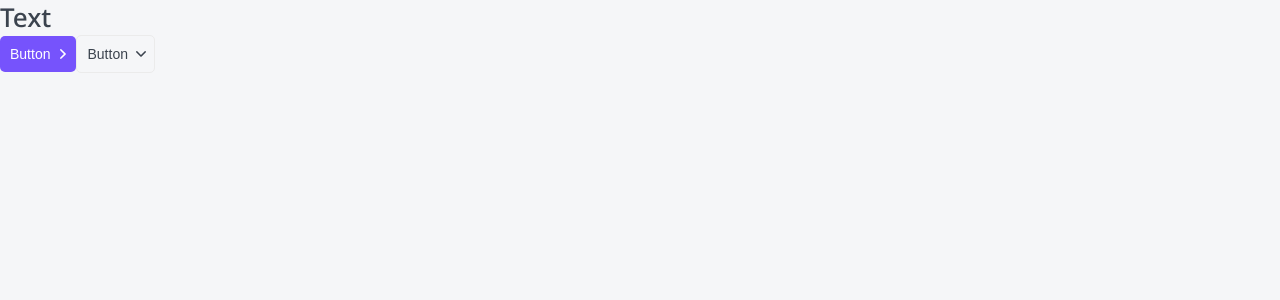
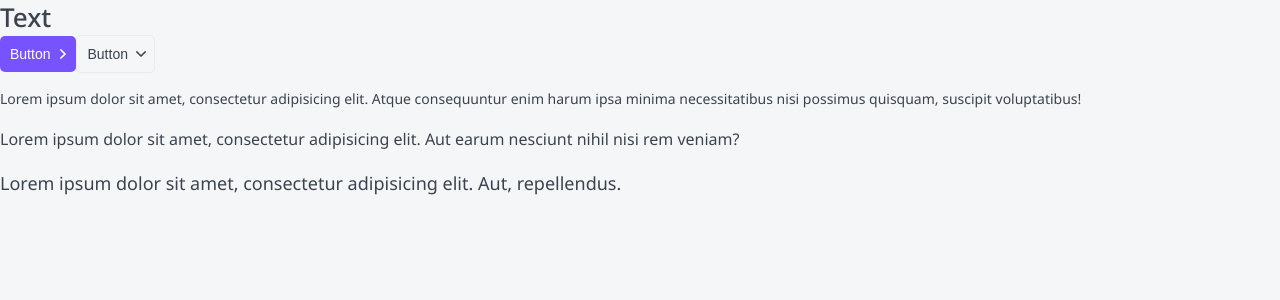
Before and after one commit to astonone/udemy-react-Next.js, a Next.js app: page / in a window 1280 px wide. Shown: the top 300 px of the page. Built offline with nearby package versions, Linux system fonts and the light colour scheme.

Commit message:
added PTag component, and improved HTag

```diff
--- /dev/null
+++ b/src/app/components/HTag/HTag.props.ts
@@ -0,0 +1,6 @@
+import {DetailedHTMLProps, HTMLAttributes, ReactNode} from 'react';
+
+export interface HTagProps extends DetailedHTMLProps<HTMLAttributes<HTMLHeadingElement>, HTMLHeadingElement>{
+    tag: 'h1' | 'h2' | 'h3';
+    children: ReactNode;
+}
--- /dev/null
+++ b/src/app/components/HTag/HTag.tsx
@@ -0,0 +1,17 @@
+import {JSX} from 'react';
+import styles from './HTag.module.css';
+import {HTagProps} from '@/app/components/HTag/HTag.props';
+import cn from 'classnames';
+
+export const HTag = ({tag, children, className, ...props}: HTagProps): JSX.Element => {
+    switch (tag) {
+        case 'h1':
+            return <h1 className={cn(styles.h1, className)} {...props}>{children}</h1>;
+        case 'h2':
+            return <h2 className={cn(styles.h2, className)} {...props}>{children}</h2>;
+        case 'h3':
+            return <h3 className={cn(styles.h3, className)} {...props}>{children}</h3>;
+        default:
+            return <></>;
+    }
+};
--- a/src/app/components/Htag/Htag.props.ts
+++ /dev/null
@@ -1,6 +0,0 @@
-import {ReactNode} from 'react';
-
-export interface HtagProps {
-    tag: 'h1' | 'h2' | 'h3';
-    children: ReactNode;
-}
--- a/src/app/components/Htag/Htag.tsx
+++ /dev/null
@@ -1,16 +0,0 @@
-import {JSX} from 'react';
-import {HtagProps} from '@/app/components/Htag/Htag.props';
-import styles from './Htag.module.css';
-
-export const Htag = ({tag, children}: HtagProps): JSX.Element => {
-    switch (tag) {
-        case 'h1':
-            return <h1 className={styles.h1}>{children}</h1>;
-        case 'h2':
-            return <h2 className={styles.h2}>{children}</h2>;
-        case 'h3':
-            return <h3 className={styles.h3}>{children}</h3>;
-        default:
-            return <></>;
-    }
-};
--- /dev/null
+++ b/src/app/components/PTag/PTag.module.css
@@ -0,0 +1,21 @@
+.ptag {
+	color: var(--gray);
+
+	font-weight: 400;
+	font-style: normal;
+}
+
+.small {
+	font-size: 14px;
+	line-height: 24px;
+}
+
+.medium {
+	font-size: 16px;
+	line-height: 24px;
+}
+
+.large {
+	font-size: 18px;
+	line-height: 29px;
+}
--- /dev/null
+++ b/src/app/components/PTag/PTag.props.ts
@@ -0,0 +1,6 @@
+import {DetailedHTMLProps, HTMLAttributes, ReactNode} from 'react';
+
+export interface PTagProps extends DetailedHTMLProps<HTMLAttributes<HTMLParagraphElement>, HTMLParagraphElement>{
+    size?: 's' | 'm' | 'l';
+    children: ReactNode;
+}
--- /dev/null
+++ b/src/app/components/PTag/PTag.tsx
@@ -0,0 +1,17 @@
+import {JSX} from 'react';
+import {PTagProps} from '@/app/components/PTag/PTag.props';
+import styles from './PTag.module.css';
+import cn from 'classnames';
+
+export const PTag = ({size = 'm', children, className, ...props}: PTagProps): JSX.Element => {
+    return (
+        <p className={cn(styles.ptag, className, {
+            [styles.small]: size === 's',
+            [styles.medium]: size === 'm',
+            [styles.large]: size === 'l'
+        })}
+           {...props}>
+            {children}
+        </p>
+    );
+};
--- a/src/app/components/index.ts
+++ b/src/app/components/index.ts
@@ -1,2 +1,3 @@
-export * from './Htag/Htag';
+export * from './HTag/HTag';
 export * from './Button/Button';
+export * from './PTag/PTag';
--- a/src/app/page.tsx
+++ b/src/app/page.tsx
@@ -1,12 +1,16 @@
 import {JSX} from 'react';
-import {Button, Htag} from '@/app/components';
+import {Button, HTag, PTag} from '@/app/components';
 
 export default function Home(): JSX.Element {
     return (
         <>
-      <Htag tag='h1'>Text</Htag>
+            <HTag tag='h1'>Text</HTag>
             <Button appearance='primary' arrow='right'>Button</Button>
             <Button appearance='ghost' arrow='down'>Button</Button>
+            <PTag size='s'>Lorem ipsum dolor sit amet, consectetur adipisicing elit. Atque consequuntur enim harum
+                ipsa minima necessitatibus nisi possimus quisquam, suscipit voluptatibus!</PTag>
+            <PTag size='m'>Lorem ipsum dolor sit amet, consectetur adipisicing elit. Aut earum nesciunt nihil nisi rem veniam?</PTag>
+            <PTag size='l'>Lorem ipsum dolor sit amet, consectetur adipisicing elit. Aut, repellendus.</PTag>
         </>
     );
 }
--- a/src/app/styles/globals.css
+++ b/src/app/styles/globals.css
@@ -1,5 +1,6 @@
 :root {
 	--black: #3B434E;
+	--gray: #3B434E;
 	--gray-light: #EBEBEB;
 	--white: white;
 	--primary: #7653FC;
@@ -27,3 +28,7 @@ a {
 
 	color: inherit;
 }
+
+.patsan {
+	color: #1DC37E !important;
+}
```
Also changed, not shown: src/app/components/HTag/HTag.module.css (renamed from src/app/components/Htag/Htag.module.css). Lines whose indentation alone changed are shown as unchanged.
